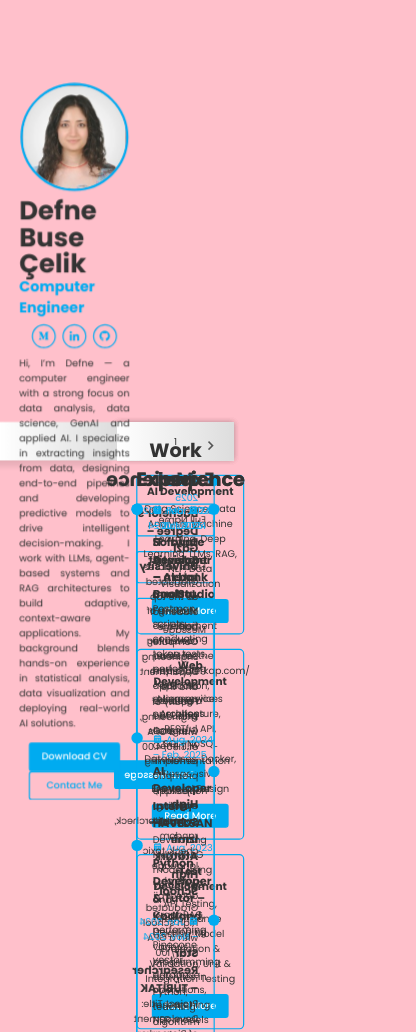
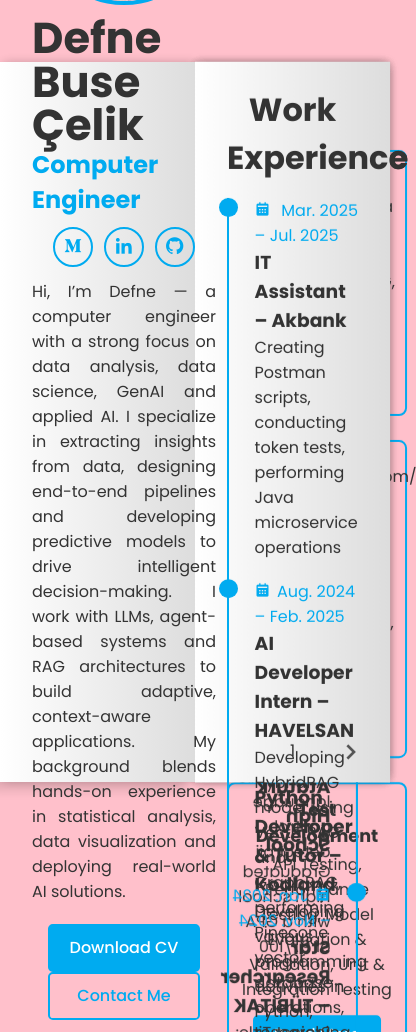
Before and after one commit to defnebusecelik/defnebusecelik.github.io, a plain HTML site: page index.html in a window 390 px wide. Shown: the top 1032 px of the page, 416 px wide, since content can reach past the window. Drawn offline with nearby package versions, Linux system fonts and the light colour scheme.

Commit message:
Update style.css

```diff
--- a/style.css
+++ b/style.css
@@ -478,50 +478,20 @@ body {
   box-shadow: -.6rem .6rem .6rem rgba(0, 0, 0, .1);
 }
 
-/* Mobile-only Responsive Override: Preserve desktop book layout via scaling */
+/* Mobile-only Responsive Override: Scale entire book to viewport width */
 @media (max-width: 480px) {
-  /* Scale and enlarge wrapper to show two pages side by side */
-  .wrapper {
-    width: 200vw !important;
-    height: auto !important;
-    padding: 0 !important;
-    margin: 0 !important;
-    transform: scale(0.6) !important;
-    transform-origin: top left !important;
-    perspective: 250rem !important;
-    animation: none !important;
-  }
   body {
     overflow-x: auto !important;
     overflow-y: hidden !important;
     margin: 0;
     padding: 0;
   }
-  /* Ensure book pages side by side */
-  .book {
-    display: flex !important;
-    position: relative !important;
-  }
-  .cover.cover-left,
-  .cover.cover-right {
-    display: block !important;
-  }
-  /* Page layout and animations intact */
-  .book-page {
-    position: absolute !important;
-    top: 0 !important;
-    width: 50% !important;
-    height: 100% !important;
-    transform-style: preserve-3d !important;
-    transition: transform 1s cubic-bezier(0.645, 0.045, 0.355, 1) !important;
-  }
-  .book-page.page-right {
-    left: 50% !important;
-    right: auto !important;
-  }
-  /* Navigation controls visible */
-  .nextprev-btn,
-  .number-page {
-    display: block !important;
+  .wrapper {
+    width: 66rem !important;
+    padding: 0 !important;
+    margin: 0 !important;
+    transform: scale(calc(100vw / 66rem)) !important;
+    transform-origin: top left !important;
+    perspective: 250rem !important;
   }
 }
```
